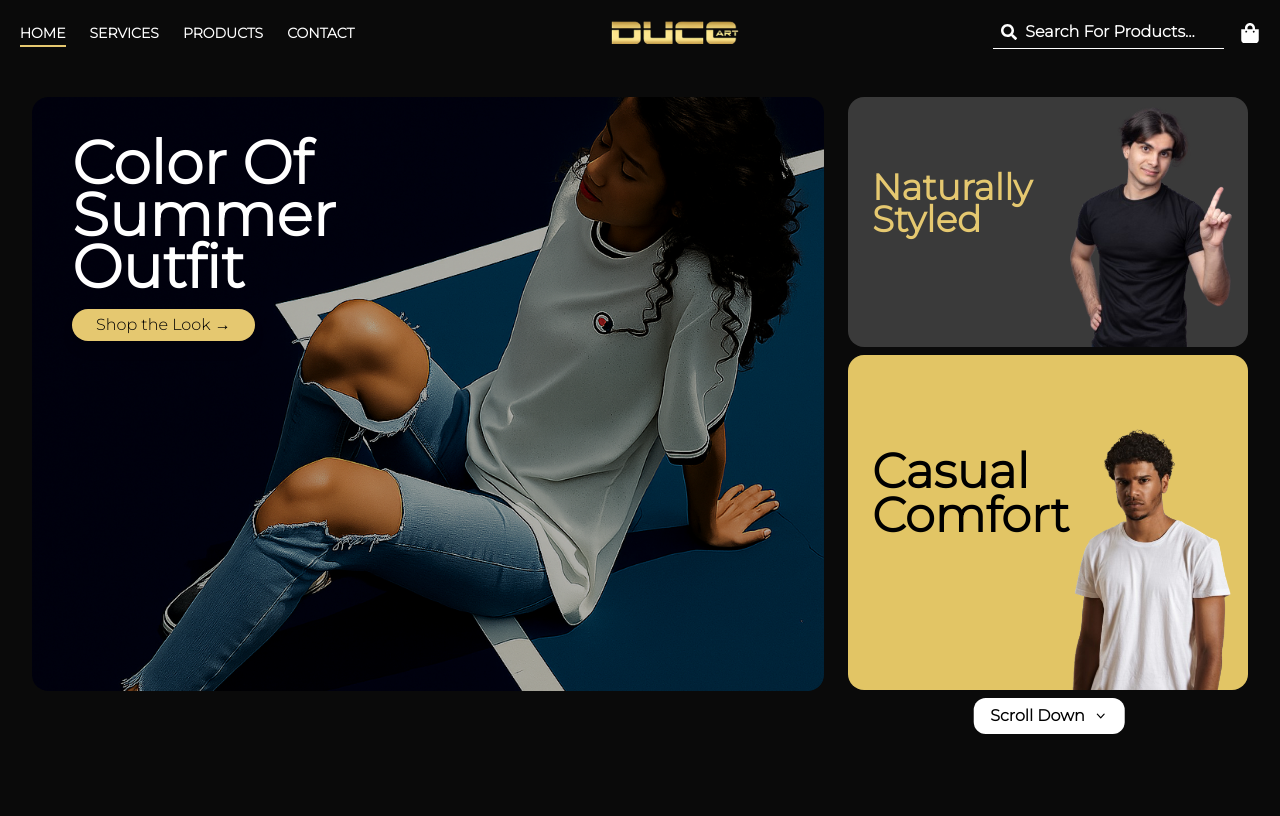
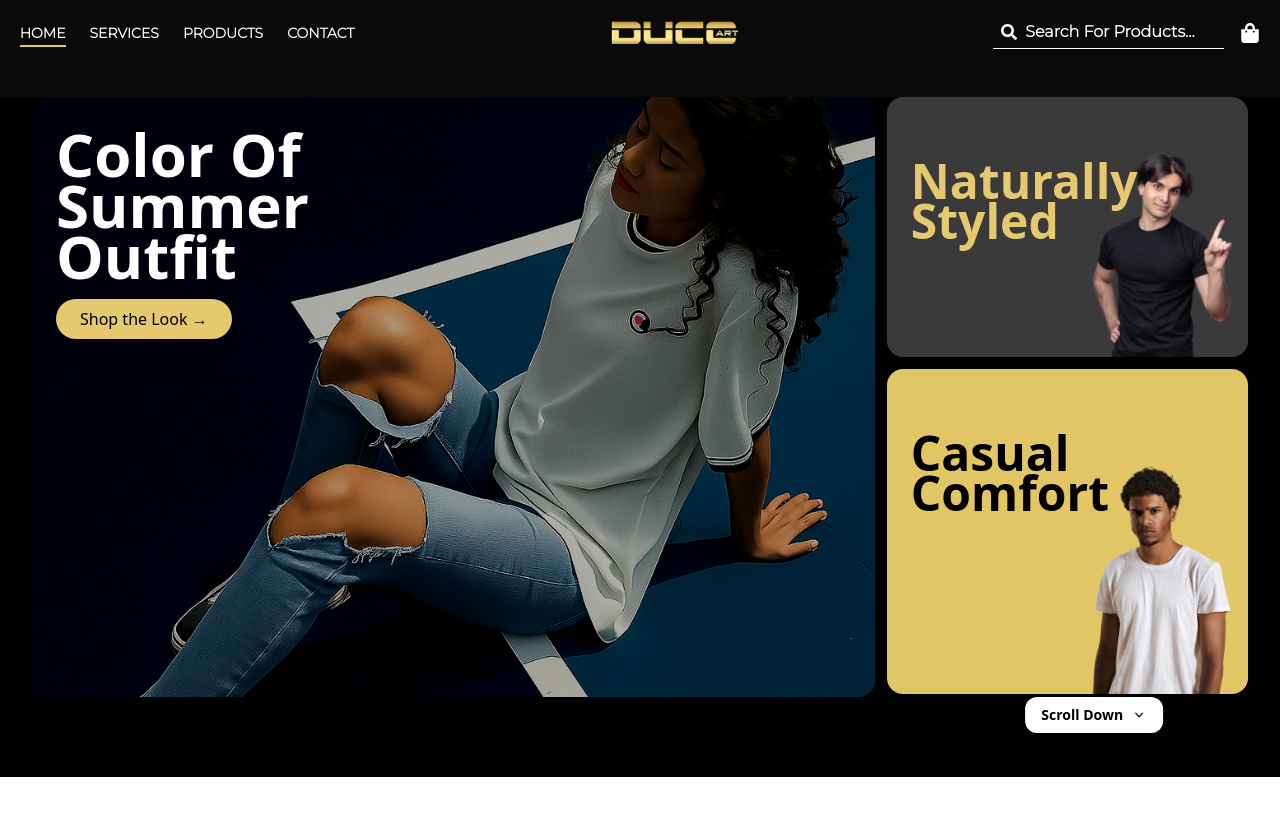
Before and after one commit to rajeev-the/Duco_Frontend, a React (Vite) app: page / in a window 1280 px wide. Shown: the top 816 px of the page. Built offline with nearby package versions, Linux system fonts and the light colour scheme.

Commit message:
first commit

```diff
--- a/src/Components/SectionHome1.jsx
+++ b/src/Components/SectionHome1.jsx
@@ -8,12 +8,11 @@ const SectionHome1 = () => {
 
   return (
     <>
- <section className="  relative mt-8 md:flex justify-center ">
-  <div className="max-w-screen-xl  flex w-full md:grid-cols-3 gap-6 px-4 md:px-8">
+ <section className="relative mt-8 px-4 md:px-8 font-sans">
+  <div className="max-w-screen-xl mx-auto flex flex-col md:flex-row gap-3">
 
     {/* Left big image */}
-    <div className="relative h-[75%] w-[70%] hidden  rounded-2xl md:flex flex-col overflow-hidden">
-      {/* Image */}
+    <div className="relative w-full md:w-[70%] rounded-2xl overflow-hidden max-h-[600px]">
       <img
         src={heroImg}
         alt="Main Visual"
@@ -21,52 +20,54 @@ const SectionHome1 = () => {
       />
 
       {/* Text Overlay */}
-      <div className="absolute top-10 left-10 z-10 text-white">
-        <p className="text-6xl font-semibold leading-13">
+      <div className="absolute top-8 left-6 z-10 text-white">
+        <p className="text-4xl md:text-6xl font-semibold leading-tight md:leading-[3.2rem]">
           Color Of <br /> Summer <br /> Outfit
         </p>
-        <button className="mt-4 px-6 py-1 bg-[#E5C870] text-black rounded-full shadow-lg">
+        <button className="mt-4 px-6 py-2 bg-[#E5C870] text-black rounded-full shadow-lg text-sm md:text-base">
           Shop the Look →
         </button>
       </div>
 
       {/* Dark Overlay */}
-      <div className="absolute inset-0 bg-black/30 rounded-2xl z-0" />
+      <div className="absolute inset-0 bg-black/30 z-0 rounded-2xl" />
     </div>
 
     {/* Right stacked cards */}
-    <div className="flex flex-col gap-2">
+    <div className="flex sm:flex-col  flex-row sm:gap-3 gap-2 w-full md:w-[30%]">
       {/* Card 1 */}
-      <div className="bg-[#3a3a3a] text-[#E5C870] p-6 rounded-2xl relative flex flex-col h-[250px] w-[400px]">
-        <p className="text-4xl font-semibold leading-8 mt-[50px] z-10 relative">Naturally<br />Styled</p>
+      <div className="bg-[#3a3a3a] text-[#E5C870] sm:p-6 px-2  rounded-2xl relative sm:w-full w-[40%]  h-[240px] sm:h-[260px]">
+        <p className="text-2xl sm:text-5xl font-semibold sm:leading-10  leading-6 mt-[40px] z-10 relative">
+          Naturally<br />Styled
+        </p>
         <img
           src={secondImg}
           alt="Styled Model"
-          className="object-contain absolute bottom-0 right-4 rounded-md mt-auto max-h-[240px]"
+          className="object-contain absolute bottom-0 right-4 sm:w-[140px] w-[100px]"
         />
       </div>
 
       {/* Card 2 */}
-      <div className="bg-[#e2c565] text-black p-6 rounded-2xl relative h-[335px] overflow-hidden">
-        <h2 className="text-5xl  font-semibold leading-11 mt-[70px] z-10 relative">
+      <div className="bg-[#e2c565] text-black sm:p-6 px-2 rounded-2xl relative h-[240px] w-[60%] sm:w-full sm:h-[325px] overflow-hidden">
+        <h2 className="text-3xl sm:text-5xl font-semibold leading-10 mt-[40px] z-10 relative">
           Casual <br /> Comfort
         </h2>
         <img
           src={firstImg}
           alt="Casual Comfort"
-          className="absolute bottom-0 right-4 w-[160px] object-contain"
+          className="absolute bottom-0 right-4 sm:w-[140px] w-[100px]  object-contain"
         />
       </div>
     </div>
   </div>
 
-  {/* Scroll Down Button (fixed to bottom center of section) */}
-  <div className=" absolute bottom-[155px] right-[80px] transform -translate-x-1/2">
-    <button className="flex items-center gap-2 px-4 py-1.5 bg-white rounded-xl text-black font-semibold   transition duration-300">
+  {/* Scroll Down Button */}
+  <div className=" absolute md:bottom-[-36px] sm:right-12  right-4 mt-2 md:transform md:-translate-x-1/2 flex justify-center">
+    <button className="flex items-center gap-2 px-4 py-2 bg-white rounded-xl text-black font-semibold text-sm shadow hover:shadow-md transition duration-300">
       Scroll Down
       <svg
         xmlns="http://www.w3.org/2000/svg"
-        className="h-4 w-4  font-bold"
+        className="h-4 w-4"
         fill="currentColor"
         viewBox="0 0 20 20"
       >
@@ -83,6 +84,7 @@ const SectionHome1 = () => {
 
 
 
+
 </>
   )
 }
--- a/src/Pages/Home.jsx
+++ b/src/Pages/Home.jsx
@@ -3,8 +3,12 @@ import SectionHome1 from '../Components/SectionHome1.jsx'
 
 const Home = () => {
   return (
-    <div className='h-full w-full  '>
+    <div className='h-full bg-[black] w-full  '>
         <SectionHome1/>
+
+        <div  className='h-20'>
+
+        </div>
 
     </div>
   )
```
